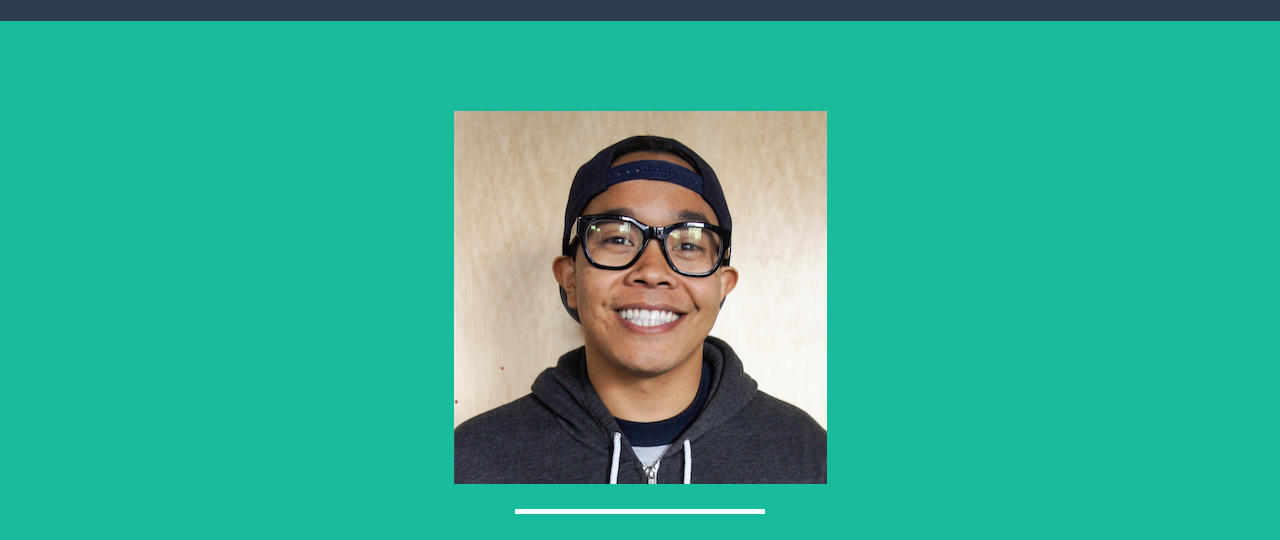
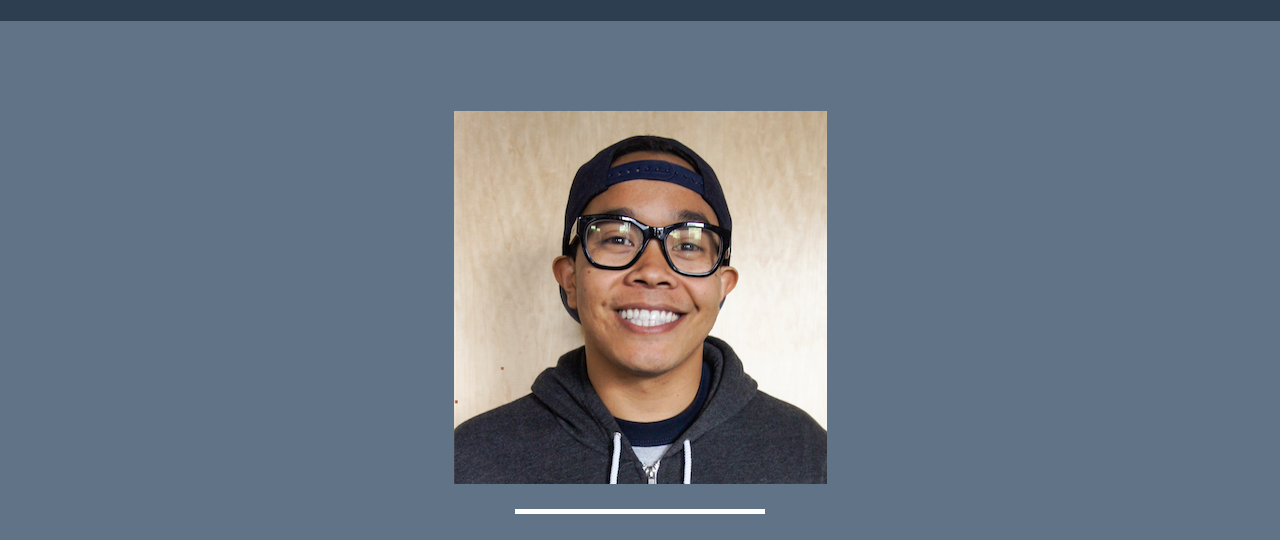
Before and after one commit to justinpinili/justinpinili, a plain HTML site: page index.html in a window 1280 px wide. Shown: the part 89-629 px from the top of the page. Drawn offline with nearby package versions, Linux system fonts and the light colour scheme; files that its build step writes are made by us from their sources.

Commit message:
color scheme

```diff
--- a/less/variables.less
+++ b/less/variables.less
@@ -1,5 +1,5 @@
 // Variables
 
 @brand-primary: #2C3E50;
-@brand-success: #18BC9C;
+@brand-success: #617487;
 @gray-lighter: lighten(#000, 93.5%);
```
